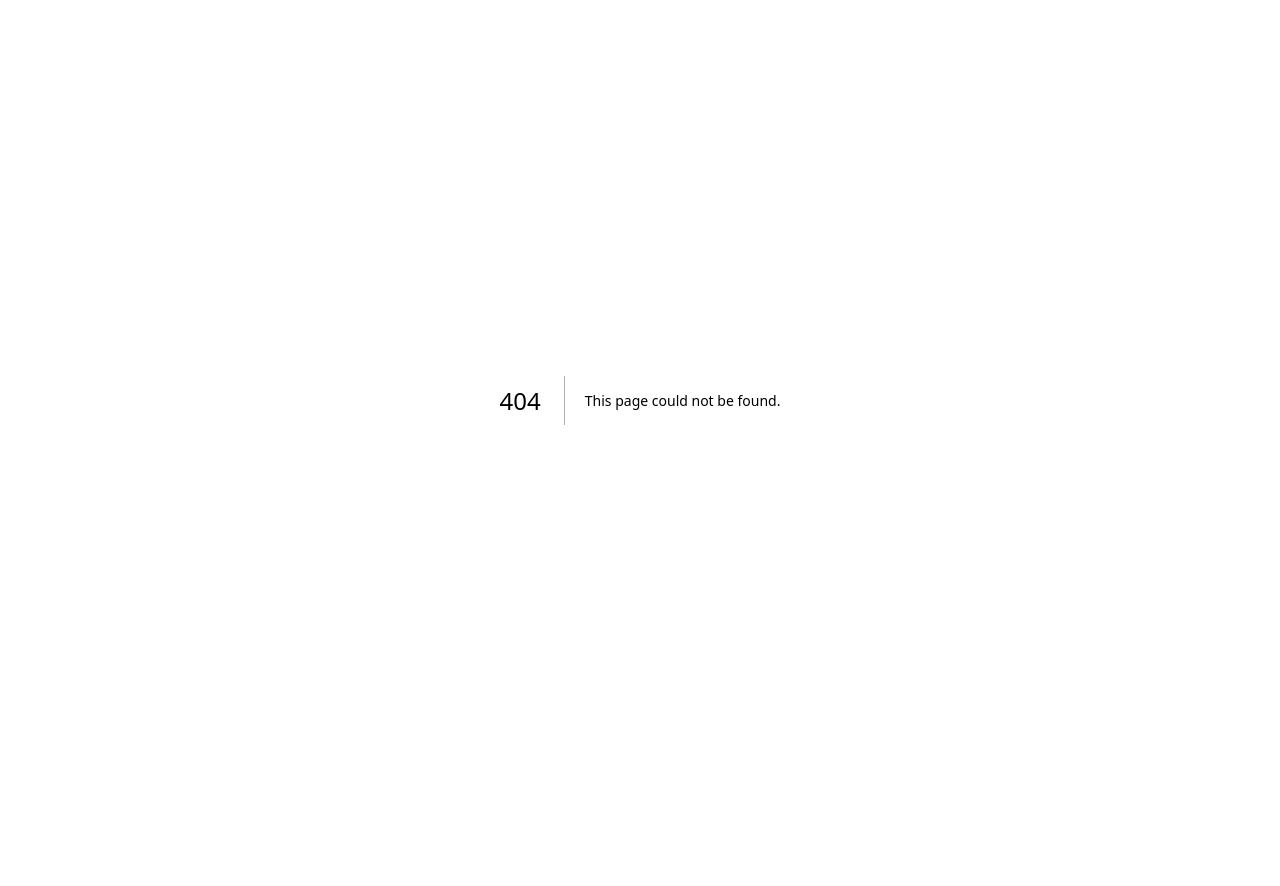
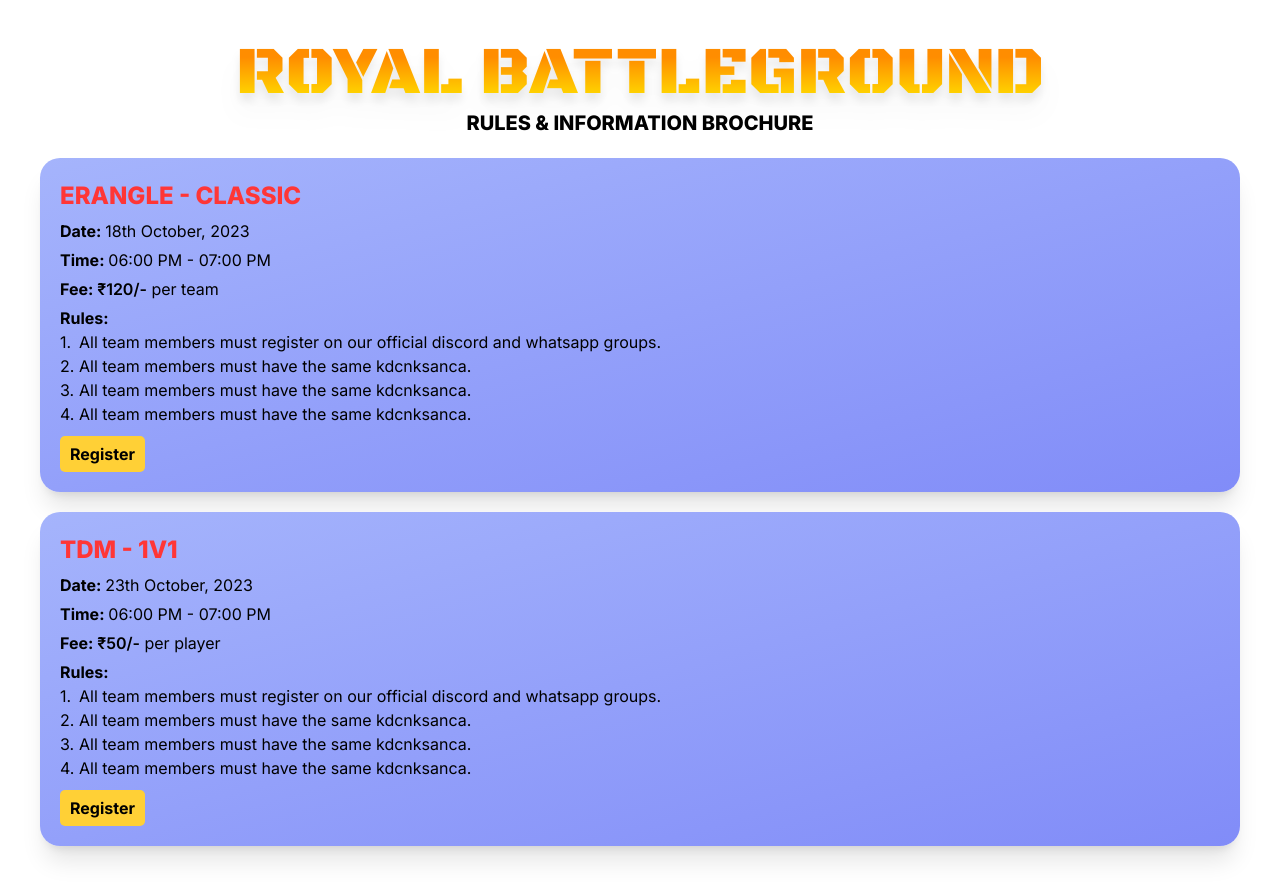
Before and after one commit to Prashant-S29/Royal-Battleground, a Next.js app: page /tournaments/rules-info in a window 1280 px wide. Before the commit this address had no page. Before the commit the page ends 800 px from the top, so only its background shows below. Built offline with nearby package versions, Linux system fonts and the light colour scheme.

Commit message:
more changes done

```diff
--- /dev/null
+++ b/app/tournaments/bgmi/erangle/page.tsx
@@ -0,0 +1,24 @@
+import React from "react";
+import Image from "next/image";
+
+import erangleBackdrop from "../../../../assets/backdrop/erangleBackdop.png";
+
+const ERANGLE = () => {
+  return (
+    <>
+      <div className="fixed w-full min-h-screen object-cover object-center -z-50">
+        <Image src={erangleBackdrop} alt="tdm" className="w-full" />
+      </div>
+      <div className=" fixed bg-[#0000006e] w-full min-h-screen -z-50 " />
+      <div className=" w-full min-h-screen ">
+        <div className="text-center">
+          <span className="font-black text-[72px] text-[#ffd036] uppercase">
+            Royal Battleground
+          </span>
+        </div>
+      </div>
+    </>
+  );
+};
+
+export default ERANGLE;
--- a/app/tournaments/bgmi/page.tsx
+++ b/app/tournaments/bgmi/page.tsx
@@ -1,6 +1,5 @@
 "use client";
 
-import React, { useState } from "react";
 import Image from "next/image";
 import Link from "next/link";
 
@@ -11,25 +10,9 @@ import bgmi2 from "../../../assets/tournament-assets/bgmi2.png";
 
 import { checkout } from "../../../checkout";
 
-const tournament_data = [
-  {
-    t_name: "Erangle - Classic",
-    t_img: bgmi1,
-    t_link: "/",
-    status: "upcoming",
-    t_fee: "₹60/-",
-    t_category: "team",
-    t_date: "08th October, 2023",
-    t_time: "03:00 PM - 04:00 PM",
-  }
-];
+import { Erangle } from "../../../tournament-constants/index";
 
 const BGMI = () => {
-  // const [popUp, showPopUp] = useState(false);
-
-  // function handleClick() {
-  //   showPopUp(!popUp);
-  // }
 
   return (
     <>
@@ -46,7 +29,7 @@ const BGMI = () => {
           <div className="w-full h-fit -mt-[10px] bg-[#000000] px-[20px] md:px-[40px] xl:px-[80px] pb-[20px] md:pb-[40px] lg:pb-[80px]">
             <div>
               <span className="font-black text-[#ffd036] text-[34px] md:text-[48px] xl:text-[72px] uppercase">
-                Battelground&nbsp; Mobile&nbsp; India
+                Battleground&nbsp; Mobile&nbsp; India
               </span>
             </div>
             <div className="flex items-center text-[12px] md:text-[14px] overflow-x-scroll ">
@@ -73,20 +56,13 @@ const BGMI = () => {
               <div className="flex items-center gap-2">
                 <div>
                   <span className="text-white uppercase font-semibold">
-                    1&nbsp; Upcoming&nbsp; Tournament
+                    2&nbsp; Upcoming&nbsp; Tournament
                   </span>
                 </div>
               </div>
             </div>
             <div className="mt-[30px] flex flex-wrap justify-left gap-[20px] md:gap-[30px] lg:gap-[15px] xl:gap-[40px]">
-              {/* {popUp && popUp === true ? (
-                <div className="w-full h-screen backdrop-blur-5 blur-5 bg-pink-300 absolute top-0 left-0 flex justify-center items-center">
-                  <div className="w-[250px] h-[250px] aspect-square bg-slate-400"></div>
-                </div>
-              ) : (
-                ""
-              )} */}
-              {tournament_data.map((t_details, index) => (
+              {Erangle.map((t_details, index) => (
                 <div
                   key={index}
                   className="w-full md:w-[300px]   bg-[#000000] rounded-[15px] "
@@ -162,13 +138,14 @@ const BGMI = () => {
                           </div>
                         )}
                         <div>
-                          <span
-                            // onClick={handleClick}
-                            className="bg-[#cda932] text-[#000000] px-[10px] py-[6px] text-[14px]
+                          {/* <Link href={`bgmi/${t_details.t_id}`}> */}
+                            <span
+                              className="bg-[#cda932] text-[#000000] px-[10px] py-[6px] text-[14px]
                           font-semibold tracking-wider rounded-[5px]"
-                          >
-                            More details will be shared soon
-                          </span>
+                            >
+                              More info will be shared soon!
+                            </span>
+                          {/* </Link> */}
                         </div>
                       </div>
                     </div>
--- /dev/null
+++ b/app/tournaments/bgmi/tdm/page.tsx
@@ -0,0 +1,13 @@
+import React from "react";
+
+const TDM = () => {
+  return (
+    <>
+      <div className="w-full h-screen flex justify-center items-center">
+        <span>TDM Page</span>
+      </div>
+    </>
+  );
+};
+
+export default TDM;
--- /dev/null
+++ b/app/tournaments/rules-info/page.tsx
@@ -0,0 +1,106 @@
+"use client";
+
+import React from "react";
+import Image from "next/image";
+
+import { Erangle } from "@/tournament-constants";
+
+import infobackdrop from "../../../assets/backdrop/info-backdrop.png"
+
+const RULESINFO = () => {
+  return (
+    <>
+      <div className="w-full min-h-screen py-[40px]">
+        {/* <div className="fixed w-full min-h-screen object-cover object-center -z-50 opacity-5 " >
+          <Image src={infobackdrop} alt="infobackdrop" className="w-full "/>
+        </div> */}
+        <div className="text-center">
+          <div className="leading-none">
+            <span
+              className="uppercase leading-none battelground-gradient max-[425px]:text-[32px] text-[48px] md:text-[68px]
+               drop-shadow-xl"
+              style={{ fontFamily: "Black Ops One, sans-serif" }}
+            >
+              Royal Battleground
+            </span>
+          </div>
+          <div>
+            <span className=" uppercase font-extrabold text-[20px]">
+              Rules & Information Brochure
+            </span>
+          </div>
+        </div>
+        {Erangle.map((details, index) => (
+          <div
+            id={details.t_id}
+            key={index}
+            className="mt-[20px] mx-[20px] md:mx-[40px] px-[20px] py-[20px] rounded-[20px] text-[14px] md:text-[16px] bg-gradient-to-br from-indigo-300  to-indigo-400 shadow-xl
+            "
+          >
+            <div>
+              <span className="text-[#ff3636] font-extrabold text-[24px] uppercase ">
+                {details.t_name}
+              </span>
+            </div>
+            <div className="">
+              <div className="mt-[5px]">
+                <span>
+                  <b>Date: </b>
+                  {details.t_date}
+                </span>
+              </div>
+              <div className="mt-[5px]">
+                <span>
+                  <b>Time: </b>
+                  {details.t_time}
+                </span>
+              </div>
+              <div className="mt-[5px]">
+                <span>
+                  <b>Fee: </b>
+                  <span className="font-semibold" >{details.t_fee}</span> per {details.t_category}
+                </span>
+              </div>
+              <div className="mt-[5px]">
+                <div>
+                  <span>
+                    <b>Rules:</b>
+                  </span>
+                </div>
+                <div>
+                  <ul>
+                    {details.t_rule.map((rule, index) => (
+                      <li key={index}>
+                        <div className="flex gap-1">
+                          <div className="w-[15px]">
+                            <span>
+                              {index + 1}
+                              {". "}
+                            </span>
+                          </div>
+                          <div>
+                            <span>{rule}</span>
+                          </div>
+                        </div>
+                      </li>
+                    ))}
+                  </ul>
+                </div>
+              </div>
+              <div className="mt-[10px]">
+                <button
+                  className="bg-[#ffd036] text-[#000000] px-[10px] py-[6px] text-[16px]
+                          font-bold rounded-[5px]"
+                >
+                  Register
+                </button>
+              </div>
+            </div>
+          </div>
+        ))}
+      </div>
+    </>
+  );
+};
+
+export default RULESINFO;
--- /dev/null
+++ b/tournament-constants/index.js
@@ -0,0 +1,40 @@
+import bgmi1 from "../assets/tournament-assets/bgmi1.png"
+import bgmi2 from "../assets/tournament-assets/bgmi2.png"
+
+
+const Erangle = [
+    {
+        t_name: "Erangle - Classic",
+        t_img: bgmi1,
+        t_id: "erangle",
+        status: "upcoming",
+        t_fee: "₹120/-",
+        t_category: "team",
+        t_date: "18th October, 2023",
+        t_time: "06:00 PM - 07:00 PM",
+        t_rule: [
+            "All team members must register on our official discord and whatsapp groups.",
+            "All team members must have the same kdcnksanca.",
+            "All team members must have the same kdcnksanca.",
+            "All team members must have the same kdcnksanca.",
+        ]
+    },
+    {
+        t_name: "TDM - 1v1",
+        t_img: bgmi1,
+        t_id: "tdm",
+        status: "upcoming",
+        t_fee: "₹50/-",
+        t_category: "player",
+        t_date: "23th October, 2023",
+        t_time: "06:00 PM - 07:00 PM",
+        t_rule: [
+            "All team members must register on our official discord and whatsapp groups.",
+            "All team members must have the same kdcnksanca.",
+            "All team members must have the same kdcnksanca.",
+            "All team members must have the same kdcnksanca.",
+        ]
+    },
+]
+
+export { Erangle }
```
Also changed, not shown: app/globals.css (line endings or trailing spaces), assets/backdrop/erangleBackdop.png (added), assets/backdrop/info-backdrop.png (added).
